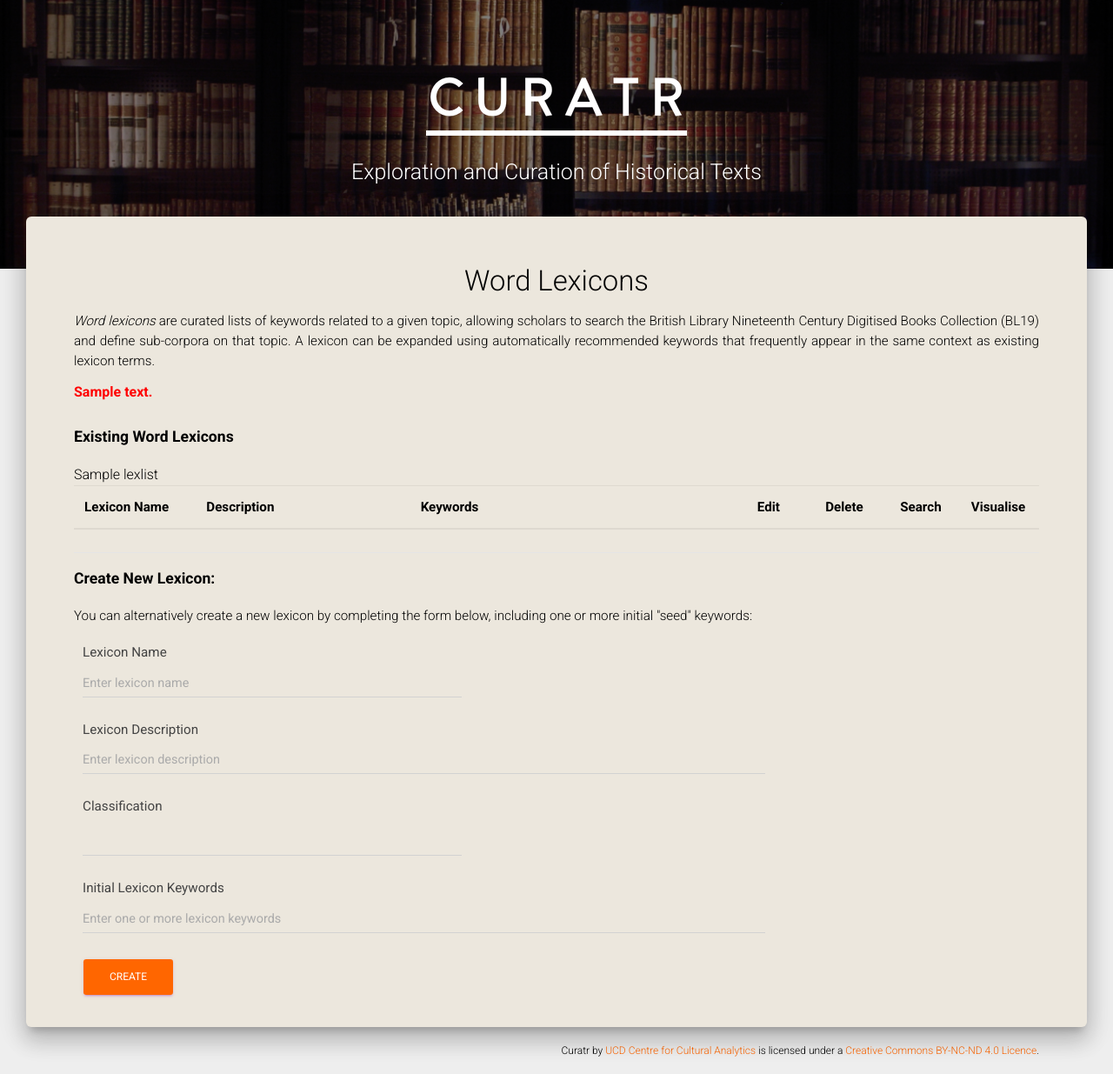
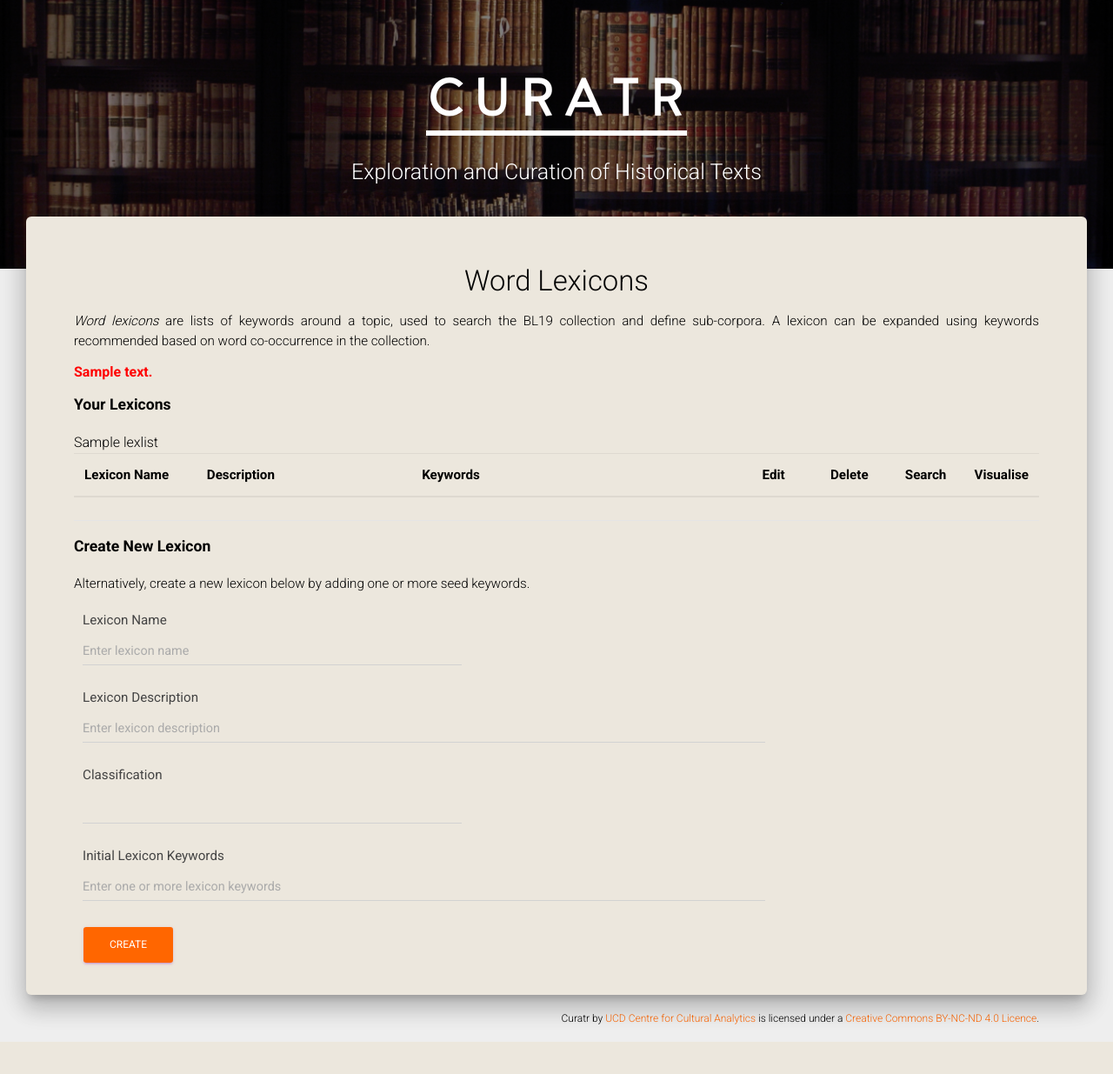
Before and after one commit to derekgreene/curatr, a Flask app: template code/templates/lexicon.html in a window 1280 px wide. Shown: the part 66-1301 px from the top of the page at 87% size. After the commit the page ends 1264 px from the top, so only its background shows below. Run offline with Flask 3, Linux system fonts and the light colour scheme; the template is opened without the code that fills it: most values are stand-ins (such as "Sample title", 1, 10 or a date in 2020); lists and menus that the app fills with data are empty; parts of the project's set-up code (start-up, migrations or seed data) failed here and were passed over; some libraries are stand-ins or nearby versions.

Commit message:
Tidy lexicon pages

```diff
--- a/code/templates/lexicon.html
+++ b/code/templates/lexicon.html
@@ -9,53 +9,50 @@
 	<div class="section" style="padding-bottom: 14px;">
 	    <!------------------------------------------------------>
 		<h2 style="text-align: center;">Word Lexicons</h2>
-		<p class="text-justify"><i>Word lexicons</i> are curated lists of keywords related to a given topic, allowing
-			scholars to search the British Library Nineteenth Century Digitised Books
-			Collection (BL19) and define sub-corpora on that topic. A lexicon can be
-			expanded using automatically recommended keywords that frequently appear in the
-			same context as existing lexicon terms.</p>
+		<p class="text-justify"><i>Word lexicons</i> are lists of keywords around a topic, used to search the BL19 collection and define sub-corpora. A lexicon can be expanded using keywords recommended based on word co-occurrence in the collection.</p>
 
 		<div class="message">{{ message }}</div>
-		<h5 style="margin-top: 26px; margin-bottom: 18px;">Existing Word Lexicons</h5>
+		<h5 style="margin-top: 12px; margin-bottom: 18px;">Your Lexicons</h5>
 	    <table id="lexicons" class="table table-striped" style="width:100%; font-size:95%;">
 	        <thead>
 	            <tr>
-	                <th width="13%" class="text-left">Lexicon Name&nbsp;</th>
-	                <th width="23%" class="text-left">Description&nbsp;</th>
-	                <th width="35%" class="text-left">Keywords</th>
-	                <th width="8%" class="text-center">Edit&nbsp;</th>
-	                <th width="8%" class="text-center">Delete&nbsp;</th>
-	                <th width="8%" class="text-center">Search&nbsp;</th>
-	                <th width="8%" class="text-center">Visualise&nbsp;</th>
+	                <th style="width:13%;" class="text-left">Lexicon Name</th>
+	                <th style="width:23%;" class="text-left">Description</th>
+	                <th style="width:35%;" class="text-left">Keywords</th>
+	                <th style="width:8%;" class="text-center">Edit</th>
+	                <th style="width:8%;" class="text-center">Delete</th>
+	                <th style="width:8%;" class="text-center">Search</th>
+	                <th style="width:8%;" class="text-center">Visualise</th>
 	            </tr>
 	        </thead>
+	        <tbody>
 			{{ lexlist }}
+	        </tbody>
 	    </table>
 	    <!------------------------------------------------------>
-		<h5 style="margin-top: 26px; margin-bottom: 18px; border-top: 1px solid #e5e5e5; padding-top: 16px;">Create New Lexicon:</h5>
-		<p class="text-justify" style="margin-top: 18px; margin-bottom: 18px;">You can alternatively create a new lexicon by completing the form below, including
-		one or more initial "seed" keywords:</p>
-		<form id="search" method="get" action="{{prefix}}/lexicon" style="margin-left: 10px; margin-right: 10px;">
+		<h5 style="margin-top: 26px; margin-bottom: 18px; border-top: 1px solid #e5e5e5; padding-top: 16px;">Create New Lexicon</h5>
+		<p class="text-justify" style="margin-top: 18px; margin-bottom: 18px;">Alternatively, create a new lexicon below by adding one or more seed keywords.</p>
+		<form id="search" method="get" action="{{ prefix }}/lexicon" style="margin-left: 10px; margin-right: 10px;">
 			<input type="hidden" id="action" name="action" value="create">
 
 			<div class="form-block">
 				<div class="form-group">
 					<label for="name">Lexicon Name</label>
-		            <input name="name" type="search" class="form-control mr-sm-2" placeholder="Enter lexicon name" aria-label="Search" size="20" style="width: 50%;">
+		            <input id="name" name="name" type="text" class="form-control mr-sm-2" placeholder="Enter lexicon name" size="20" style="width: 50%;">
 				</div>
 			</div>
 
 			<div class="form-block">
 				<div class="form-group">
 					<label for="description">Lexicon Description</label>
-		            <input name="description" type="search" class="form-control mr-sm-2" placeholder="Enter lexicon description" aria-label="Search" size="40" style="width: 90%;">
+		            <input id="description" name="description" type="text" class="form-control mr-sm-2" placeholder="Enter lexicon description" size="40" style="width: 90%;">
 				</div>
 			</div>
 
 			<div class="form-block">
 				<div class="form-group">
 					<label for="class">Classification</label>
-			        <select class="form-control dropdown" id="class" name="class" style="width: 50%;">>
+			        <select class="form-control dropdown" id="class" name="class" style="width: 50%;">
 			            {{ class_options }}
 			        </select>
 				</div>
@@ -64,7 +61,7 @@
 			<div class="form-block">
 				<div class="form-group">
 					<label for="words">Initial Lexicon Keywords</label>
-		            <input name="words" type="search" class="form-control mr-sm-2" placeholder="Enter one or more lexicon keywords" aria-label="Search" size="40" style="width: 90%;">
+		            <input id="words" name="words" type="text" class="form-control mr-sm-2" placeholder="Enter one or more lexicon keywords" size="40" style="width: 90%;">
 				</div>
 			</div>
 			<button type="submit" class="btn btn-primary">Create</button>
```
Also changed, not shown: code/templates/edit-lexicon.html (+12 -11 lines), code/web/lexicon.py (+16 -17 lines).
